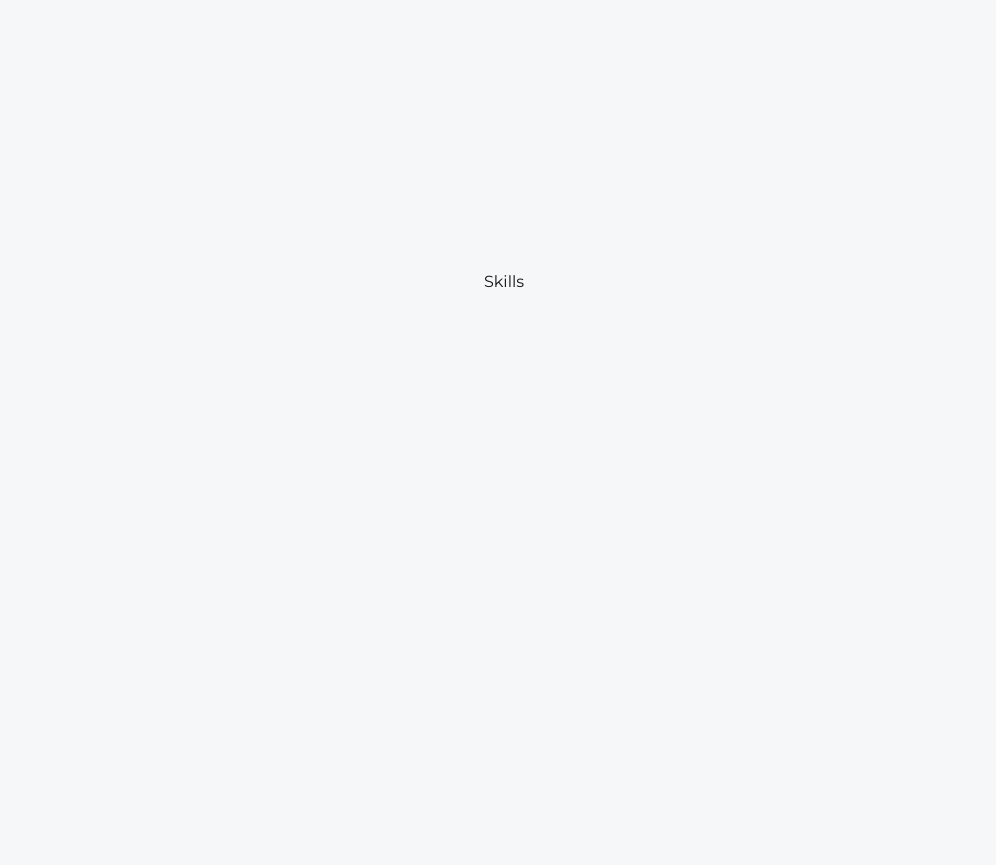
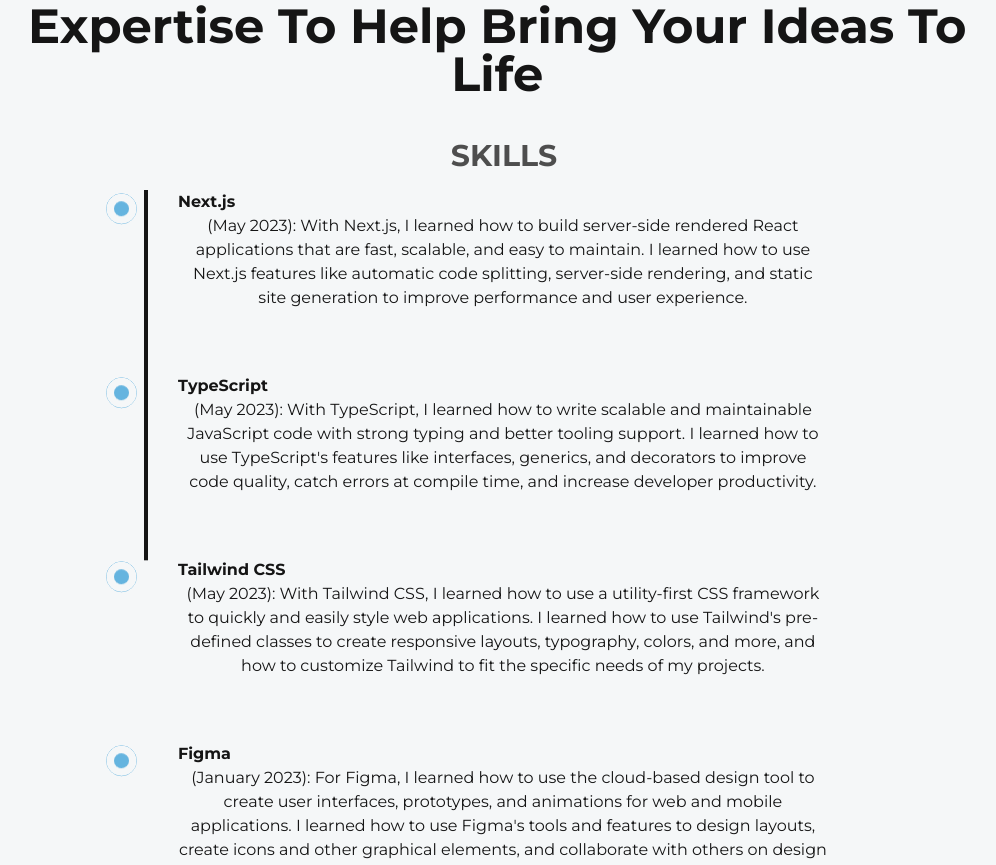
Before and after one commit to JpMayor1/Portfolio-React, a React (Vite) app: page / in a window 1280 px wide. Shown: the part 1580-2445 px from the top of the page, without its empty margins (136-1132 px from the left). Built offline with nearby package versions, Linux system fonts and the light colour scheme.

Commit message:
Skills Page Finished

```diff
--- a/src/components/About.jsx
+++ b/src/components/About.jsx
@@ -3,11 +3,14 @@
 
 const About = () => {
     return (
-        <main className="flex w-full flex-col items-center justify-center dark:text-white">
+        <main
+            id="about"
+            className="flex w-full flex-col items-center justify-center dark:text-white"
+        >
             <Layout className="pt-16">
                 <AnimatedText
                     text="Hi there! My name is James Phillip Mayor, Full-stack Developer."
-                    className="mb-16 sm:mb-8"
+                    className="mb-8 text-center"
                 />
                 <div className="grid w-full grid-cols-8 gap-8">
                     <div className="col-span-8 md:col-span-4 flex flex-col items-start justify-start">
--- a/src/components/Hero.jsx
+++ b/src/components/Hero.jsx
@@ -17,7 +17,7 @@
                     <div className="w-full lg:w-1/2 flex flex-col items-center self-center text-center lg:text-left mt-5 lg:mt-0">
                         <AnimatedText
                             text="Transforming Ideas into Functional Websites."
-                            className=" text-left"
+                            className="lg:text-left"
                         />
 
                         <p className="my-4 text-xs sm:text-sm md:text-base font-medium cursor-default">
--- a/src/components/Skills.jsx
+++ b/src/components/Skills.jsx
@@ -1,10 +1,107 @@
+/* eslint-disable react/prop-types */
+
+import { useRef } from "react";
+import { motion, useScroll } from "framer-motion";
+import Layout from "./sub-components/Layout";
+import LiIcon from "./sub-components/LiIcon";
+import AnimatedText from "./sub-components/AnimatedText";
+
+// eslint-disable-next-line react-refresh/only-export-components
+const Details = ({ title, description }) => {
+    const reff = useRef(null);
+    return (
+        <li ref={reff} className="my-8 first:mt-0 last:mb-0">
+            <LiIcon reference={reff} />
+            <motion.div
+                initial={{ y: 50 }}
+                whileInView={{ y: 0 }}
+                transition={{ duration: 0.8, type: "spring" }}
+                className="flex flex-col items-start justify-start flex-wrap w-[90%]"
+            >
+                <h1 className="font-bold text-black dark:text-white cursor-default">
+                    {title}
+                </h1>
+                <p className="text-black dark:text-white text-base cursor-default">
+                    {description}
+                </p>
+            </motion.div>
+        </li>
+    );
+};
+
 const Skills = () => {
+    const ref = useRef(null);
+    const { scrollYProgress } = useScroll({
+        target: ref,
+        offset: ["start center", "center start"],
+    });
     return (
-        <main
-            id="skills"
-            className="w-screen h-screen flex justify-center items-center"
-        >
-            <h1>Skills</h1>
+        <main className="flex items-center text-black w-screen min-h-screen dark:text-white text-center">
+            <Layout className="pt-16">
+                <AnimatedText
+                    text="Expertise to help bring your ideas to life"
+                    className="mb-8"
+                />
+                <h2 className="mb-4 text-3xl font-bold uppercase text-black/75 dark:text-white/75 cursor-default">
+                    Skills
+                </h2>
+                <div ref={ref} className="w-full md:w-[75%] mx-auto relative">
+                    <motion.div
+                        style={{ scaleY: scrollYProgress }}
+                        className="absolute left-3 sm:left-9 top-0 w-[4px] h-full bg-black origin-top dark:bg-white "
+                    />
+                    <ul className="w-full flex flex-col items-start justify-start pl-[60px] sm:pl-[70px]">
+                        <Details
+                            title="Next.js"
+                            description="(May 2023): With Next.js, I learned how to build server-side rendered React applications that are fast, scalable, and easy to maintain. I learned how to use Next.js features like automatic code splitting, server-side rendering, and static site generation to improve performance and user experience."
+                        />
+                        <Details
+                            title="TypeScript"
+                            description="(May 2023): With TypeScript, I learned how to write scalable and maintainable JavaScript code with strong typing and better tooling support. I learned how to use TypeScript's features like interfaces, generics, and decorators to improve code quality, catch errors at compile time, and increase developer productivity."
+                        />
+                        <Details
+                            title="Tailwind CSS"
+                            description="(May 2023): With Tailwind CSS, I learned how to use a utility-first CSS framework to quickly and easily style web applications. I learned how to use Tailwind's pre-defined classes to create responsive layouts, typography, colors, and more, and how to customize Tailwind to fit the specific needs of my projects."
+                        />
+                        <Details
+                            title="Figma"
+                            description="(January 2023): For Figma, I learned how to use the cloud-based design tool to create user interfaces, prototypes, and animations for web and mobile applications. I learned how to use Figma's tools and features to design layouts, create icons and other graphical elements, and collaborate with others on design projects."
+                        />
+                        <Details
+                            title="MongoDB"
+                            description="(January 2023): For MongoDB, I learned about NoSQL databases and how MongoDB stores data as documents. I learned how to use MongoDB queries to retrieve and manipulate data, as well as how to create indexes and perform aggregation operations."
+                        />
+                        <Details
+                            title="Express.js"
+                            description="(January 2023): With Express, I learned how to build server-side web applications using Node.js. I learned about middleware, routing, and how to handle HTTP requests and responses."
+                        />
+                        <Details
+                            title="React"
+                            description="(January 2023): With React, I learned how to build more complex user interfaces using components and props. I learned about the virtual DOM, JSX syntax, and how to use React's state and lifecycle methods to manage component behavior."
+                        />
+                        <Details
+                            title="Node.js"
+                            description="(January 2023): With Node.js, I learned how to use JavaScript to build server-side web applications. I learned about the Node.js runtime, how to use modules, and how to work with the file system and other built-in APIs."
+                        />
+                        <Details
+                            title="PostgreSQL"
+                            description="(December 2022): With PostgreSQL, I learned how to create and manage relational databases, as well as how to write SQL queries to retrieve and manipulate data."
+                        />
+                        <Details
+                            title="CSS"
+                            description="(October 2022): With CSS, I learned how to style web pages using properties like color, font-size, and margin. I learned about CSS selectors, specificity, and how to use CSS to create responsive layouts and animations."
+                        />
+                        <Details
+                            title="HTML"
+                            description="(October 2022): With HTML, I learned how to create the structure of web pages using elements like headings, paragraphs, and lists. I learned about semantic HTML, accessibility, and how to use HTML tags and attributes to create well-structured and SEO-friendly content."
+                        />
+                        <Details
+                            title="JavaScript"
+                            description="(September 2022): With JavaScript, I learned how to add interactivity to web pages using features like variables, functions, and loops. I learned about data types, operators, and how to work with arrays and objects."
+                        />
+                    </ul>
+                </div>
+            </Layout>
         </main>
     );
 };
--- a/src/components/sub-components/AnimatedText.jsx
+++ b/src/components/sub-components/AnimatedText.jsx
@@ -36,7 +36,7 @@
                 variants={quote}
                 initial="initial"
                 animate="animate"
-                className={` inline-block w-full text-black font-bold capitalize text-3xl sm:text-5xl text-center lg:text-left dark:text-white ${className}`}
+                className={` inline-block w-full text-black font-bold capitalize text-3xl sm:text-5xl text-center dark:text-white ${className}`}
             >
                 {text.split(" ").map((word, index) => (
                     <motion.span
--- /dev/null
+++ b/src/components/sub-components/LiIcon.jsx
@@ -0,0 +1,43 @@
+/* eslint-disable react/prop-types */
+import { motion, useScroll } from "framer-motion";
+
+const LiIcon = ({ reference }) => {
+    const { scrollYProgress } = useScroll({
+        target: reference,
+        offset: ["start end", "center center"],
+    });
+    return (
+        <figure className="absolute left-0 stroke-dark dark:stroke-light sm:-left-6">
+            <svg
+                className="-rotate-90"
+                width="75"
+                height="75"
+                viewBox="0 0 100 100"
+            >
+                <circle
+                    cx="75"
+                    cy="50"
+                    r="20"
+                    className="stroke-secondary stroke-1 fill-none dark:stroke-primaryDark"
+                />
+                <motion.circle
+                    style={{
+                        pathLength: scrollYProgress,
+                    }}
+                    cx="75"
+                    cy="50"
+                    r="20"
+                    className="stroke-[5px] fill-white dark:fill-black"
+                />
+                <circle
+                    cx="75"
+                    cy="50"
+                    r="10"
+                    className="stroke-1 fill-secondary animate-pulse dark:fill-primaryDark"
+                />
+            </svg>
+        </figure>
+    );
+};
+
+export default LiIcon;
```
